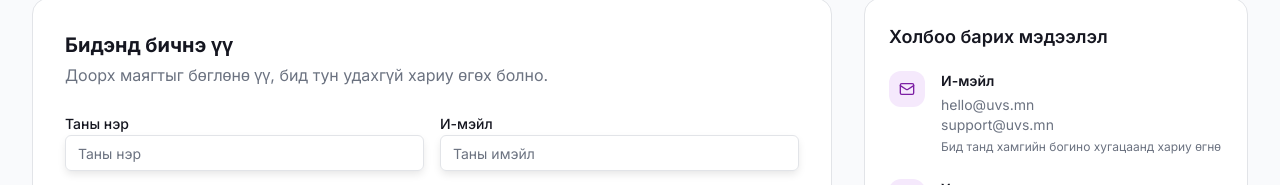
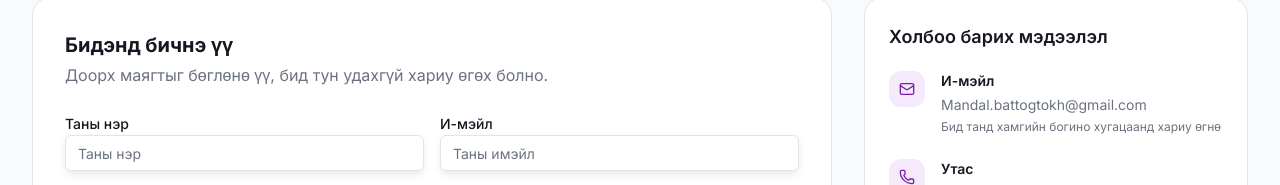
Before and after one commit to Aagii06/baagii-shop, a Next.js app in the folder web/: page /contact in a window 1280 px wide. Shown: the part 504-689 px from the top of the page. Built offline with nearby package versions, Linux system fonts and the light colour scheme; no server answers.

Commit message:
Update page.tsx

```diff
--- a/web/src/app/contact/page.tsx
+++ b/web/src/app/contact/page.tsx
@@ -56,7 +56,7 @@ export default function Contact() {
     {
       icon: Mail,
       title: t("contact.info.email.title"),
-      details: ["hello@uvs.mn", "support@uvs.mn"],
+      details: ["Mandal.battogtokh@gmail.com"], // TODO: түр — hello@uvs.mn, support@uvs.mn-г буцааж тавих
       description: t("contact.info.email.desc"),
     },
     {
```
